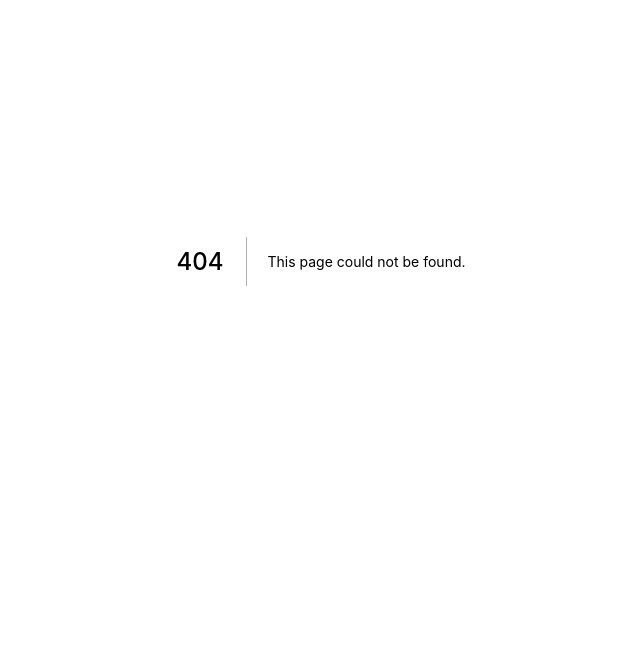
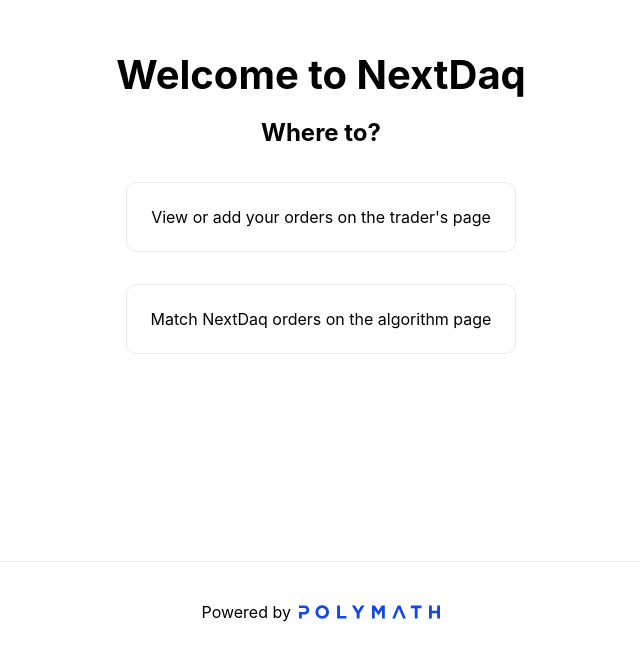
Before and after one commit to PolymeshAssociation/technical-content-examples, a Next.js app in the folder settlement_provider/: page / in a window 1280 px wide. Before the commit this address had no page. Shown: the part 139-800 px from the top of the page, without its empty margins (319-959 px from the left). Built offline with nearby package versions, Linux system fonts and the light colour scheme.

Commit message:
Added an index page to guide users.

```diff
--- /dev/null
+++ b/settlement_provider/pages/index.tsx
@@ -0,0 +1,43 @@
+import Head from "next/head"
+import React, { useState } from "react"
+import styles from "../styles/Home.module.css"
+
+export default function Home() {
+
+  return (
+    <div className={styles.container}>
+      <Head>
+        <title>Index Page</title>
+        <link rel="icon" href="/favicon.ico" />
+      </Head>
+
+      <main className={styles.main}>
+        <h1 className={styles.title}>
+          Welcome to NextDaq
+        </h1>
+
+        <h2>Where to?</h2>
+
+        <a href="trader" className={styles.card}>
+            View or add your orders on the trader's page
+        </a>
+
+        <a href="exchange" className={styles.card}>
+            Match NextDaq orders on the algorithm page
+        </a>
+
+      </main>
+
+      <footer className={styles.footer}>
+        <a
+          href="http://polymath.network"
+          target="_blank"
+          rel="noopener noreferrer"
+        >
+          Powered by{' '}
+          <img src="/polymath.svg" alt="Vercel Logo" className={styles.logo} />
+        </a>
+      </footer>
+    </div>
+  )
+}
```
